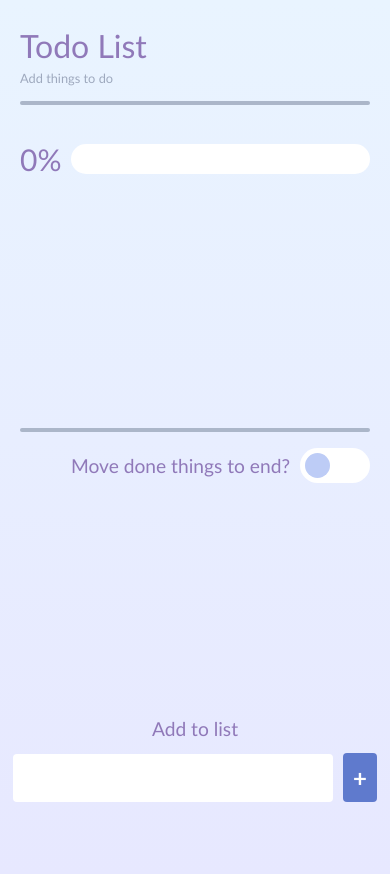
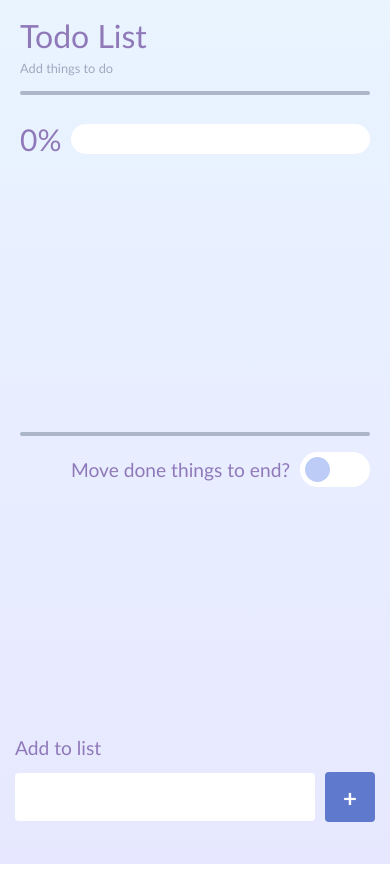
Before and after one commit to owenfang0406/ToDoList, a React (Create React App) app: page / in a window 390 px wide. Built offline with nearby package versions, Linux system fonts and the light colour scheme.

Commit message:
Finalize Version 1.0

```diff
--- a/src/Components/CompleteList.css
+++ b/src/Components/CompleteList.css
@@ -1,8 +1,8 @@
 .CompleteListCon {
     height: 30vh;
     max-width: 1400px;
-    margin: 0px 20px;
-    margin-top: 10px;
+    margin: 20px auto;
+    padding: 0 20px;
     position: relative;
 }
 
--- a/src/Components/PageTitle.css
+++ b/src/Components/PageTitle.css
@@ -3,8 +3,9 @@
     height: 10vh;
     display: flex;
     flex-direction: column;
-    margin: 30px 20px;
-
+    margin: 20px auto;
+    padding: 0 20px;
+    position: relative;
 }
 
 .title {
--- a/src/Components/ProgressBar.css
+++ b/src/Components/ProgressBar.css
@@ -2,10 +2,10 @@
     max-width: 1400px;
     display: flex;
     align-items: center;
-    margin: 0 20px;
+    /* margin: 0 20px; */
     gap: 10px;
-    /* margin-right: 20px;
-    margin-left: 20px; */
+    margin: 0 auto;
+    padding: 0 20px;
 }
 
 .progressBar {
--- a/src/Components/Todo.css
+++ b/src/Components/Todo.css
@@ -102,3 +102,11 @@
     scale: 1.2;
     opacity: 0.7;
 }
+
+
+.todoText {
+    width: 100%;
+    white-space: pre-wrap;
+    overflow: scroll;
+    text-overflow: ellipsis;
+}
--- a/src/Components/Todo.js
+++ b/src/Components/Todo.js
@@ -37,7 +37,7 @@
     if (containerRef2.current !== null) {
         const container = containerRef2.current;
         const lastTodoElement = container.querySelector('.todo-row:last-child');
-        if (lastTodoElement.offsetTop !== undefined) {
+        if (lastTodoElement?.offsetTop !== undefined) {
           lastTodoElement?.scrollIntoView(true, {behavior: 'smooth'})
         }
       }
@@ -79,7 +79,7 @@
                         <div className='actualCheckBox'>
 
                         </div>
-                        <div key={todo.id} className={todo.isComplete ? 'complete' : ''} >
+                        <div key={todo.id} className={todo.isComplete ? 'todoText complete' : 'todoText'} >
                             {todo.text}
                         </div>
                     </label>
@@ -132,7 +132,7 @@
                         <div className='actualCheckBox'>
 
                         </div>
-                        <div key={todo.id} className={todo.isComplete ? 'complete' : ''} >
+                        <div key={todo.id} className={todo.isComplete ? 'todoText complete' : 'todoText'} >
                             {todo.text}
                         </div>
                     </label>
@@ -183,7 +183,7 @@
                         <div className='actualCheckBox'>
 
                         </div>
-                        <div key={todo.id} className={todo.isComplete ? 'complete' : ''} >
+                        <div key={todo.id} className={todo.isComplete ? 'todoText complete' : 'todoText'} >
                             {todo.text}
                         </div>
                     </label>
--- a/src/Components/TodoForm.css
+++ b/src/Components/TodoForm.css
@@ -10,6 +10,8 @@
     margin-left: 10px;
     border: none;
     border-radius: 4px;
+    width: 50px;
+    height: 50px;
     cursor: pointer;
     outline: none;
     background: rgb(95, 122, 205);
@@ -48,3 +50,9 @@
     color: white;
     padding: 16px 22px;
 }
+
+@media screen and (max-width: 768px) {
+    .todo-input {
+        width: 300px;
+    }
+}
--- a/src/Components/TodoList.css
+++ b/src/Components/TodoList.css
@@ -12,7 +12,8 @@
     max-width: 1400px;
     height: 90%;
     overflow-y: scroll;
-    margin: 0 20px;
+    margin: 20px auto;
+    padding: 0 20px;
 }
 
 h3 {
@@ -31,5 +32,15 @@
     display: flex;
     flex-direction: column;
     align-items: center;
-    margin: 0 20px;
+    margin: 0 auto;
 }
+
+/* .inputBoxSubCon {
+    width: 100%;
+} */
+
+@media screen and (max-width: 768px) {
+    .inputBox {
+        bottom: -10px;
+    }
+}
--- a/src/Components/TodoList.js
+++ b/src/Components/TodoList.js
@@ -85,10 +85,12 @@
             updateTodo={updateTodo}
             ></Todo>
             <div className='inputBox'>
-                <h3>Add to list</h3>
-                <TodoForm
-                onSubmit={addTodo}
-                ></TodoForm>
+                <div className='inputBoxSubCon'>
+                    <h3 className='addToListNote'>Add to list</h3>
+                    <TodoForm
+                    onSubmit={addTodo}
+                    ></TodoForm>
+                </div>
             </div>
         </div>
         <CompleteList
--- a/src/Components/Toggle.js
+++ b/src/Components/Toggle.js
@@ -11,7 +11,6 @@
         type='checkbox'
         id="check"
         className='checkBoxInput'
-        // onChange={() => toggleCheckbox()}
         checked={isChecked}
         ></input>
         <label
```
Also changed, not shown: public/404.html (added, +33 -0 lines), firebase.json (added), 1 other file (tests, documents, lock files or other folders).
